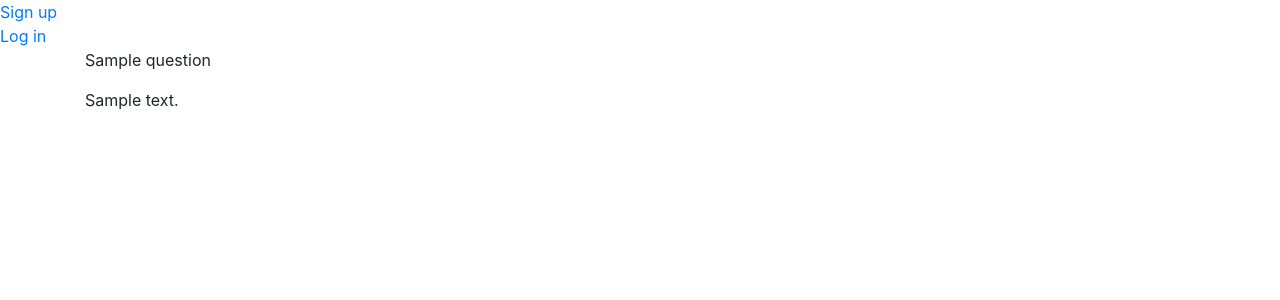
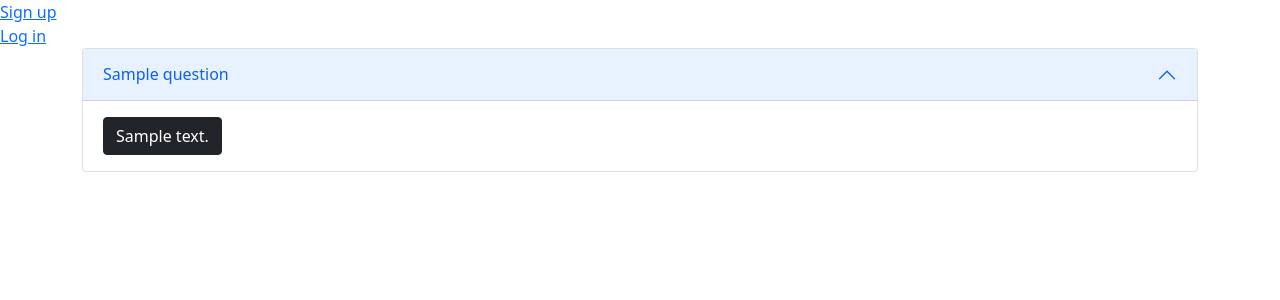
Before and after one commit to petermoyano/Software-Eng-trivia, a Flask app: template templates/users/show_quiz.html in a window 1280 px wide. Shown: the top 300 px of the page. Run offline with Flask 2, Linux system fonts and the light colour scheme; the template is opened without the code that fills it: most values are stand-ins (such as "Sample title", 1, 10 or a date in 2020); some libraries are stand-ins or nearby versions.

Commit message:
Basic dynamic styling for questions and answers

```diff
--- a/app.py
+++ b/app.py
@@ -131,17 +131,12 @@ def users_show(user_id):
             if (fieldname != "csrf_token"):
                 if(value != None):
                     payload[fieldname] = value
-        print("GGGGGGGGGGGGGGGGGGGGGGGGGGGGGGGGGGGGGGGGGGGGGGGGGGGGGGGGGGGGGGGGGGGGGGGGGGGGGGGGGGGGGGGGGGGGG")
         resp = requests.post(BASE_URL, json=payload)
         jsonr = resp.json()
 
 
+
+
         return render_template("/users/show_quiz.html", jsonr=jsonr)
-#        return render_template("/users/show_quiz.html", resp=resp)
 
     return render_template("/users/quiz_form.html", form=form)
-#    resp = requests.get(BASE_URL, params=params)
-
-@app.route("/test")
-def test():
-    request.args
--- a/templates/base.html
+++ b/templates/base.html
@@ -5,8 +5,7 @@
     <meta charset="UTF-8">
     <meta http-equiv="X-UA-Compatible" content="IE=edge">
     <meta name="viewport" content="width=device-width, initial-scale=1.0">
-    <link rel="stylesheet" href="https://stackpath.bootstrapcdn.com/bootstrap/4.3.1/css/bootstrap.min.css"
-        integrity="sha384-ggOyR0iXCbMQv3Xipma34MD+dH/1fQ784/j6cY/iJTQUOhcWr7x9JvoRxT2MZw1T" crossorigin="anonymous">
+    <link href="https://cdn.jsdelivr.net/npm/bootstrap@5.0.2/dist/css/bootstrap.min.css" rel="stylesheet" integrity="sha384-EVSTQN3/azprG1Anm3QDgpJLIm9Nao0Yz1ztcQTwFspd3yD65VohhpuuCOmLASjC" crossorigin="anonymous">
     <link rel="stylesheet" href="https://use.fontawesome.com/releases/v5.3.1/css/all.css">
     <title>{% block title %}{% endblock %}</title>
 </head>
@@ -36,15 +35,8 @@
 
         {% block content %}
         {% endblock %}
-        <script src="https://code.jquery.com/jquery-3.3.1.slim.min.js"
-            integrity="sha384-q8i/X+965DzO0rT7abK41JStQIAqVgRVzpbzo5smXKp4YfRvH+8abtTE1Pi6jizo"
-            crossorigin="anonymous"></script>
-        <script src="https://cdnjs.cloudflare.com/ajax/libs/popper.js/1.14.7/umd/popper.min.js"
-            integrity="sha384-UO2eT0CpHqdSJQ6hJty5KVphtPhzWj9WO1clHTMGa3JDZwrnQq4sF86dIHNDz0W1"
-            crossorigin="anonymous"></script>
-        <script src="https://stackpath.bootstrapcdn.com/bootstrap/4.3.1/js/bootstrap.min.js"
-            integrity="sha384-JjSmVgyd0p3pXB1rRibZUAYoIIy6OrQ6VrjIEaFf/nJGzIxFDsf4x0xIM+B07jRM"
-            crossorigin="anonymous"></script>
+        <script src="https://cdn.jsdelivr.net/npm/bootstrap@5.0.2/dist/js/bootstrap.bundle.min.js" integrity="sha384-MrcW6ZMFYlzcLA8Nl+NtUVF0sA7MsXsP1UyJoMp4YLEuNSfAP+JcXn/tWtIaxVXM" crossorigin="anonymous"></script>
+
 </body>
 
 </html>
--- a/templates/users/show_quiz.html
+++ b/templates/users/show_quiz.html
@@ -1,13 +1,29 @@
 {% extends "base.html"%}
 
-{% block title%}This is your quiz!{% endblock%}
+{% block title%}This is your quiz!{% endblock %}
 
 {% block content %}
 
-{% for question in jsonr %}
-<p>{{question.question}}</p>
-<p>{{question.answers}}</p>
 
-{% endfor%}
-
+<div class="accordion" id="quiz">
+    {% for question in jsonr %}
+    <div class="accordion-item">
+      <h2 class="accordion-header" id={{question['id']}}>
+        <button class="accordion-button" type="button" data-bs-toggle="collapse" data-bs-target="#collapseOne" aria-expanded="true" aria-controls="collapseOne">
+            {{question['question']}}
+        </button>
+      </h2>
+      <div id="collapseOne" class="accordion-collapse collapse show" aria-labelledby={{question['id']}}>
+        <div class="accordion-body">
+            <div class="btn-group-vertical" role="group" aria-label="Button group with nested dropdown">
+                {% for v in question['answers'].values() %}
+                    {% if v != None %}
+                <button type="button" class="btn btn-dark">{{v}}</button>
+                    {% endif %}
+                {% endfor %}
+            </div>
+        </div>
+      </div>
+    </div>
+    {% endfor %}
 {% endblock %}
```
